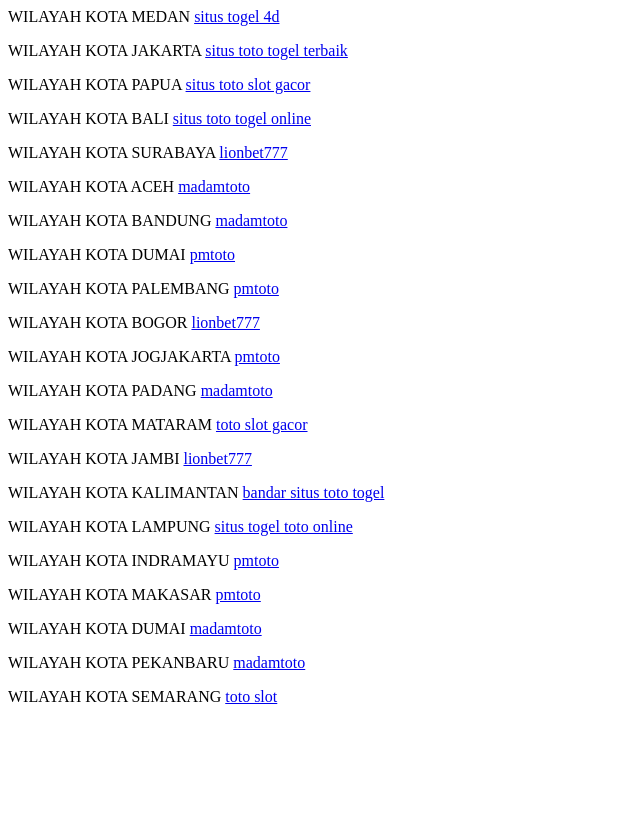
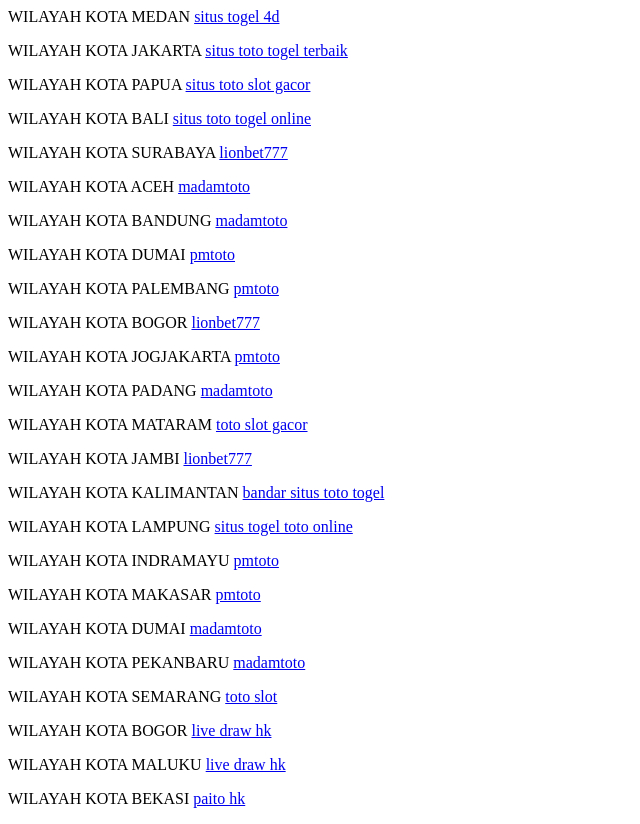
Before and after one commit to legalsarah48/beat-4, a plain HTML site: page index.html in a window 1280 px wide. Shown: the whole page, without its empty margins (0-640 px from the left). Before the commit the page ends 800 px from the top, so only its background shows below. Drawn offline with Linux system fonts and the light colour scheme.

Commit message:
Update index.html

```diff
--- a/index.html
+++ b/index.html
@@ -24,5 +24,8 @@
         <p>WILAYAH KOTA DUMAI <a href='https://139.180.210.81/'>madamtoto</a></p>
         <p>WILAYAH KOTA PEKANBARU <a href='https://139.180.213.79/'>madamtoto</a></p>
         <p>WILAYAH KOTA SEMARANG <a href='https://inspec-tools.mitre.org/'>toto slot</a></p>
+        <p>WILAYAH KOTA BOGOR <a href='https://139.180.188.52/'>live draw hk</a></p>
+        <p>WILAYAH KOTA MALUKU <a href='https://45.32.117.165/'>live draw hk</a></p>
+        <p>WILAYAH KOTA BEKASI <a href='https://45.76.188.9/'>paito hk</a></p>
     </body>
     </html>
```
